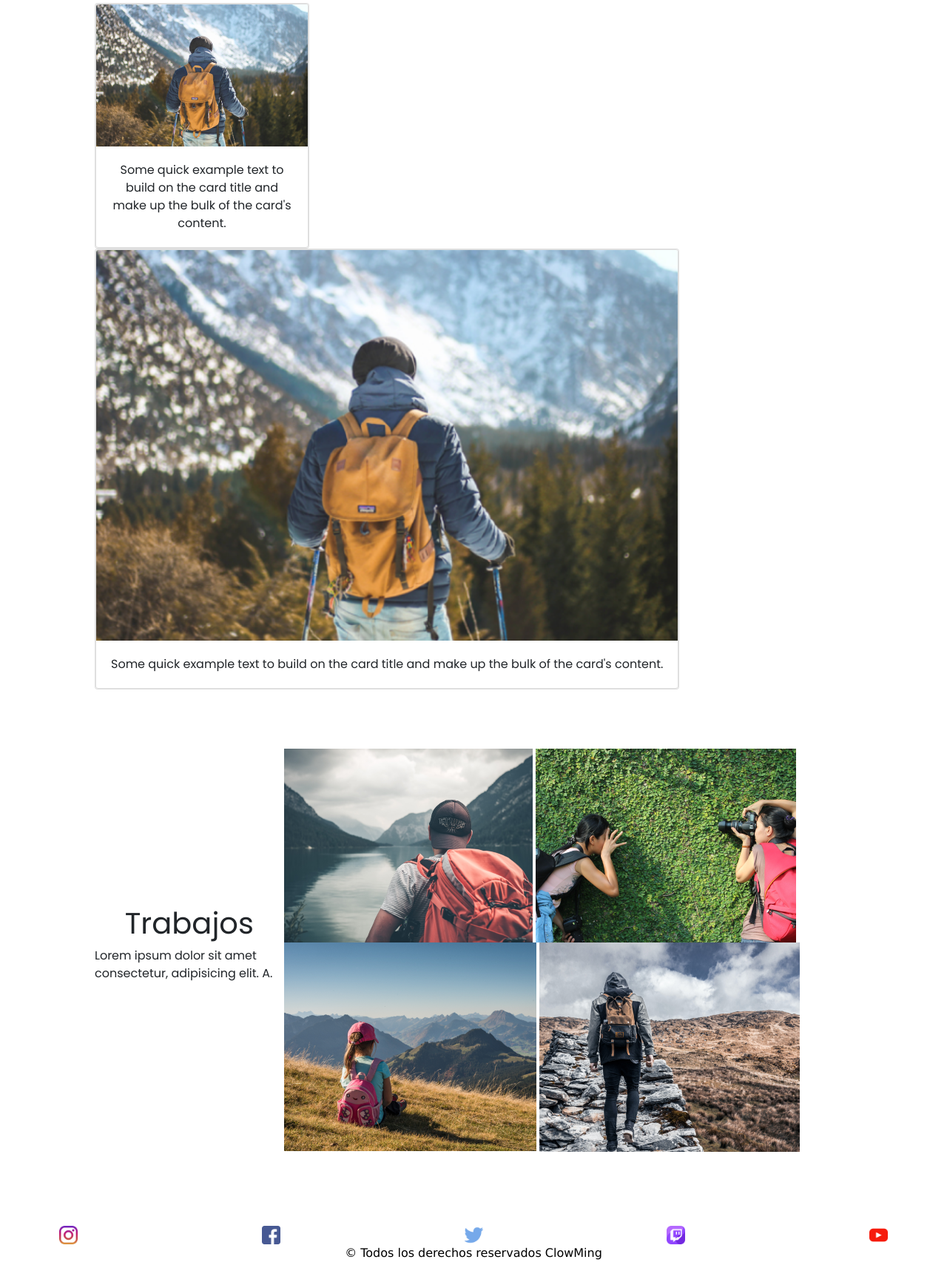
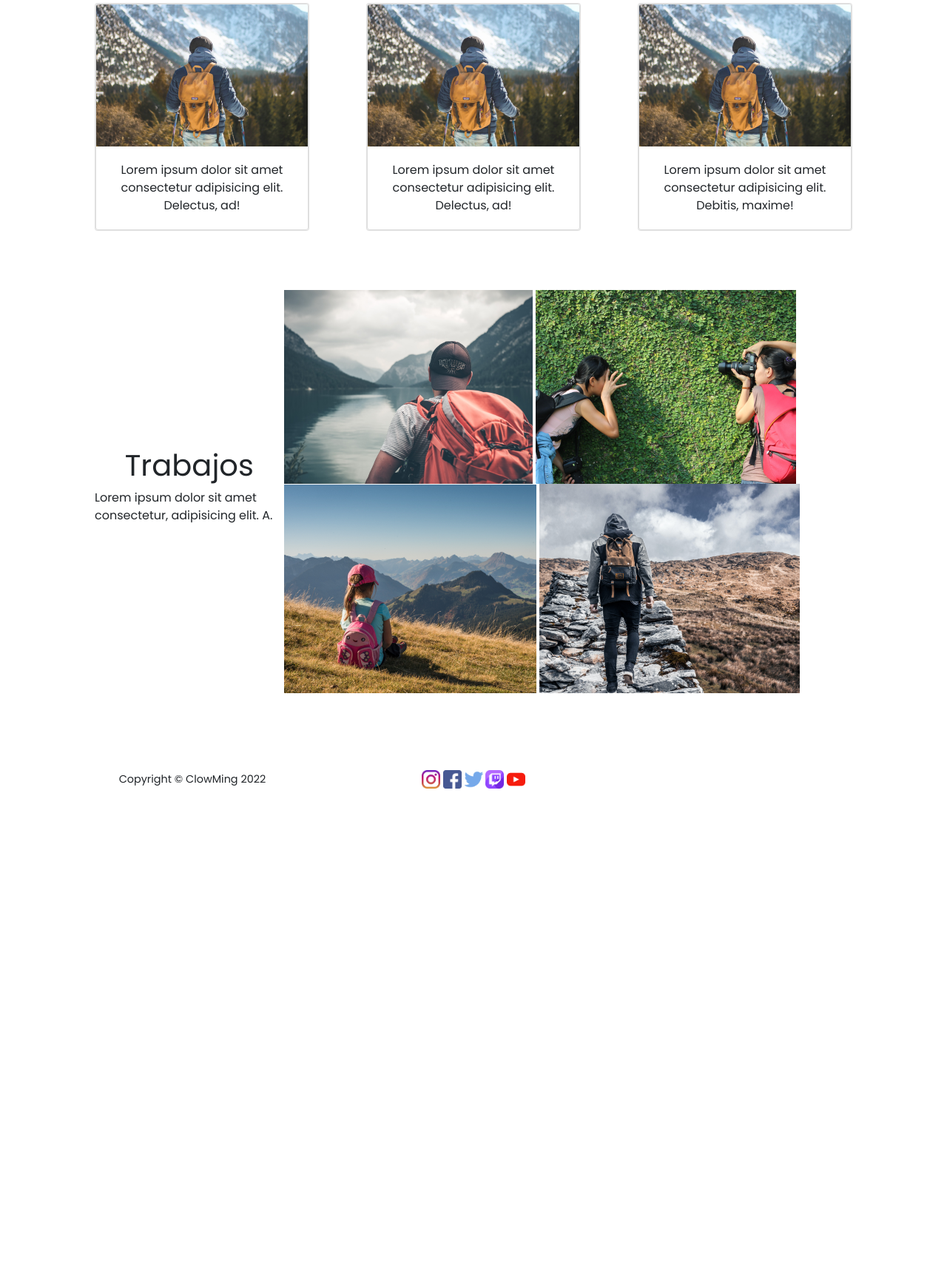
Before and after one commit to MatiasRamos-ClowMing/Clow-Ming, a plain HTML site: page pages/sobre_mi.html in a window 1280 px wide. Shown: the part 1815-3552 px from the top of the page at 74% size. After the commit the page ends 2905 px from the top, so only its background shows below. Drawn offline with nearby package versions, Linux system fonts and the light colour scheme.

Commit message:
se Agrego bootstrap

```diff
--- a/pages/sobre_mi.html
+++ b/pages/sobre_mi.html
@@ -62,22 +62,31 @@
                 <div class="clod-md-4">
                     <div class="card text-center">
                         <div class="card" style="width: 18rem;">
-                            <img src="/assets/img/img1.png" class="card-img-top" alt="...">
+                            <img src="/assets/img/img1.png" class="card-img-top" alt="Imagen muestra">
                             <div class="card-body">
-                                <p class="card-text">Some quick example text to build on the card title and make up the bulk of the card's content.</p>
+                                <p class="card-text">Lorem ipsum dolor sit amet consectetur adipisicing elit. Delectus, ad!</p>
                             </div>
                         </div>
                     </div>
                 </div>
-            </div>
-            <div class="row">
+
                 <div class="clod-md-4">
                     <div class="card text-center">
-                        <div class="card">
-                            <img src="/assets/img/img1.png" class="card-img-top" alt="...">
+                        <div class="card" style="width: 18rem;">
+                            <img src="/assets/img/img1.png" class="card-img-top" alt="Imagen muestra">
                             <div class="card-body">
-                                <p class="card-text">Some quick example text to build on the card title and make up the bulk of the card's content.</p>
+                                <p class="card-text">Lorem ipsum dolor sit amet consectetur adipisicing elit. Delectus, ad!</p>
                             </div>
+                        </div>
+                    </div>
+                </div>
+
+                <div class="clod-md-4">
+                    <div class="card text-center">
+                        <div class="card" style="width: 18rem;">
+                            <img src="/assets/img/img1.png" class="card-img-top" alt="Imagen muestra">
+                            <div class="card-body">
+                                <p class="card-text">Lorem ipsum dolor sit amet consectetur adipisicing elit. Debitis, maxime!</p>
                             </div>
                         </div>
                     </div>
@@ -104,21 +113,25 @@
     </section>
 
     <!-- ==== Footer ==== -->
-    <footer>
-        <article class="redesft">
+    <footer class="footer py-4">
+        <div class="container">
+            <div class="row align-items-center">
+                <div class="col-lg-4 text-lg-start">Copyright &copy; ClowMing 2022</div>
+                <div class="col-lg-4 my-3 my-lg-0">
                     <a href="#"><img src="../assets/img/redes/instagram.png" alt="instagram" width="25"/></a>
                     <a href="#"><img src="../assets/img/redes/facebook.png" alt="facebook" width="25"/></a>
                     <a href="#"><img src="../assets/img/redes/twitter.png" alt="twitter" width="25"/></a>
                     <a href="#"><img src="../assets/img/redes/twitch.png" alt="twtich" width="25"/></a>
                     <a href="#"><img src="../assets/img/redes/youtube.png " alt="youTube" width="25"/></a>
-        </article>
+                </div>
+                <div class="col-lg-4 text-lg-end">
+                    <a class="link-dark text-decoration-none me-3" href="#!">Privacy Policy</a>
+                    <a class="link-dark text-decoration-none" href="#!">Terms of Use</a>
+                </div>
+            </div>
+        </div>
+    </footer>
 
-        <article>
-            <p class="colorFooter">
-                © Todos los derechos reservados ClowMing
-            </p>
-        </article>
-    </footer>
         <!-- ====Script media query==== -->
     <script>
         const menuBtn = document.querySelector ('.menu-btn')
@@ -128,7 +141,9 @@
             navlinks.classList.toggle('mobile-menu')
         })
     </script>
-
+    <script src="https://cdn.jsdelivr.net/npm/bootstrap@5.1.3/dist/js/bootstrap.bundle.min.js"></script>
+        <!-- Core theme JS-->
+    <script src="js/scripts.js"></script>
     <script src="https://cdn.jsdelivr.net/npm/jquery@3.5.1/dist/jquery.slim.min.js" integrity="sha384-DfXdz2htPH0lsSSs5nCTpuj/zy4C+OGpamoFVy38MVBnE+IbbVYUew+OrCXaRkfj" crossorigin="anonymous"></script>
     <script src="https://cdn.jsdelivr.net/npm/bootstrap@4.6.1/dist/js/bootstrap.bundle.min.js" integrity="sha384-fQybjgWLrvvRgtW6bFlB7jaZrFsaBXjsOMm/tB9LTS58ONXgqbR9W8oWht/amnpF" crossorigin="anonymous"></script>
 </body>
--- a/styles/styles.css
+++ b/styles/styles.css
@@ -229,7 +229,12 @@ p .space{
     align-items: center;
     justify-content: center;
 }
-
+.row
+{
+    display: flex;
+    align-items: center;
+    justify-content: space-between;
+}
 .cards{
     display: grid;
     grid-template-columns: repeat(auto-fit,minmax(200px,1fr));
@@ -525,23 +530,14 @@ h5 {
 }
 /* ============================== */
 /* ===Footer=== */
-footer{
-    width: 100%;
-    height: 100px;
-    padding: 20px 80px;
-    margin-top: 60px;
+.footer {
     text-align: center;
+    font-size: 0.9rem;
+    font-family: "Montserrat", -apple-system, BlinkMacSystemFont, "Segoe UI", Roboto, "Helvetica Neue", Arial, sans-serif, "Apple Color Emoji", "Segoe UI Emoji", "Segoe UI Symbol", "Noto Color Emoji";
 }
-
-.redesft{
-    display: flex;
-    padding: auto;
-    text-align: center;
-    justify-content: space-between;
-}
-.colorFooter{
-    color: black;
-    font-family: Verdana, Geneva, Tahoma, sans-serif;
+.py-4 {
+    padding-top: 1.5rem !important;
+    padding-bottom: 1.5rem !important;
 }
 
 /* ====Menu nav mobile==== */
```
Also changed, not shown: index.html (+17 -19 lines), pages/equipo.html (+17 -14 lines), pages/servicios.html (+17 -14 lines). Lines whose indentation alone changed are shown as unchanged.
